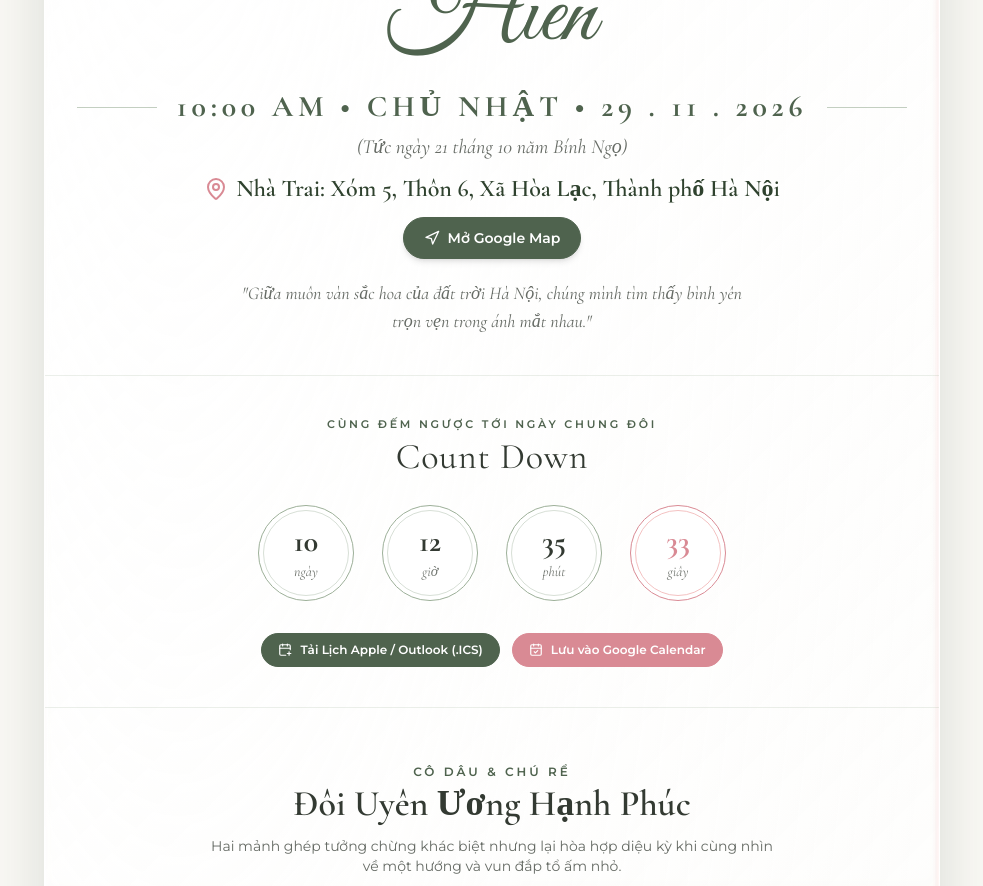
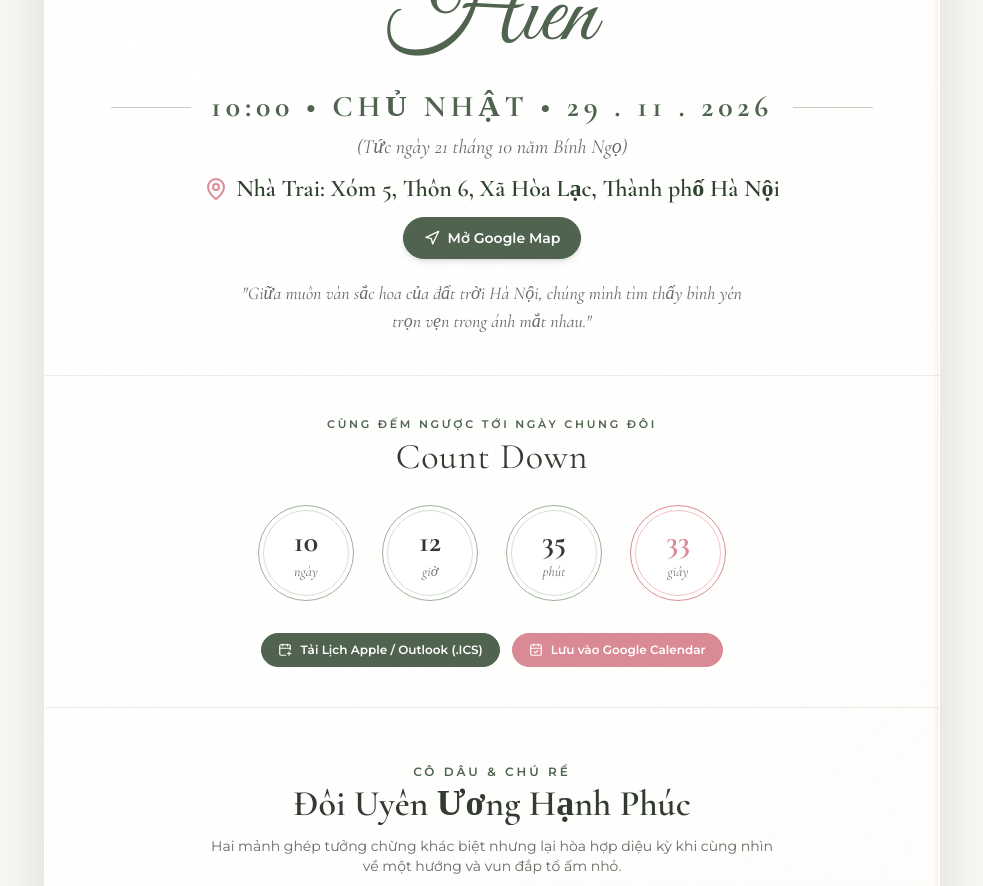
Before and after one commit to mxhsnowy/wedding-invitation, a plain HTML site: page index.html in a window 1280 px wide. Shown: the part 1031-1917 px from the top of the page, without its empty margins (148-1131 px from the left). Drawn offline with nearby package versions, Linux system fonts and the light colour scheme.

Commit message:
Removing AM

```diff
--- a/index.html
+++ b/index.html
@@ -438,7 +438,7 @@
       <div class="flex items-center justify-center gap-3 sm:gap-5 mt-5 mb-2">
         <span class="h-[1px] w-8 sm:w-20 bg-botanical-sage/60"></span>
         <span id="hero-date-line" class="font-serif font-bold text-xl sm:text-3xl text-botanical-darksage tracking-[0.16em]">
-          10:00 AM • CHỦ NHẬT • 29 . 11 . 2026
+          10:00 • CHỦ NHẬT • 29 . 11 . 2026
         </span>
         <span class="h-[1px] w-8 sm:w-20 bg-botanical-sage/60"></span>
       </div>
@@ -1505,7 +1505,7 @@
       thanhhon: {
         title: 'Lễ Thành Hôn',
         namesHtml: 'Mạnh Huy <span class="text-botanical-deepblush text-4xl sm:text-6xl">&amp;</span> Thu Hiền',
-        dateLine: '10:00 AM • CHỦ NHẬT • 29 . 11 . 2026',
+        dateLine: '10:00 • CHỦ NHẬT • 29 . 11 . 2026',
         lunarLine: '(Tức ngày 21 tháng 10 năm Bính Ngọ)',
         location: GROOM_ADDRESS,
         mapUrl: GROOM_MAP_URL,
```
